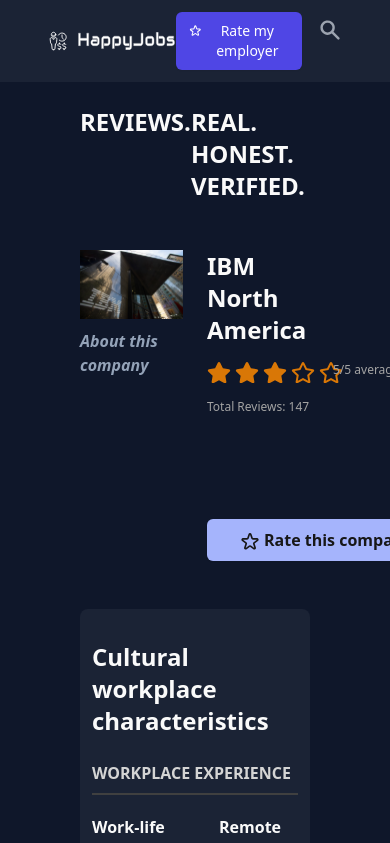
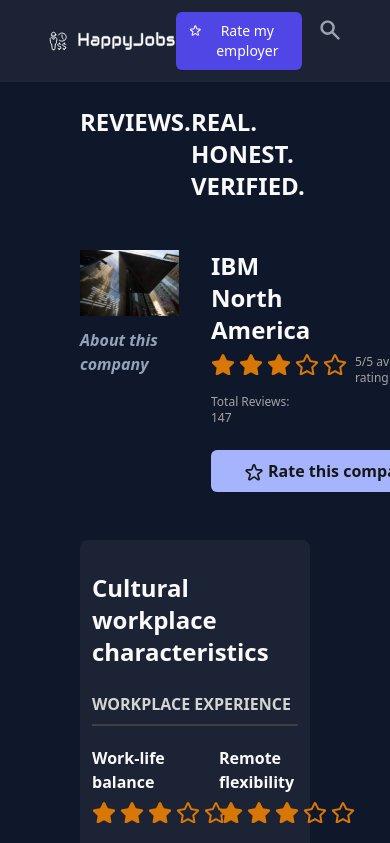
Before and after one commit to deisecj/peak-ui, a React (Create React App) app: page /companies/1 in a window 390 px wide. Shown: the top 843 px of the page. Built offline with nearby package versions, Linux system fonts and the light colour scheme.

Commit message:
adjustments on the tablet version

```diff
--- a/src/components/layout.css
+++ b/src/components/layout.css
@@ -7,11 +7,19 @@
 }
 
 .subpage-header {
-  @apply xl:mx-40 mx-12 py-3;
+  @apply flex justify-between xl:mx-40 mx-12 py-3;
 }
 
 .subpage-logo {
   @apply w-32 xl:w-44;
+}
+
+.subpage-rate-search-section {
+  @apply flex gap-4 xl:gap-10;
+}
+
+.subpage-rate-button {
+  @apply inline-flex justify-self-center px-4 py-2 border border-transparent shadow-sm text-sm font-medium rounded-md text-white bg-indigo-600 hover:bg-indigo-700 focus:outline-none focus:ring-2 focus:ring-offset-2 focus:ring-indigo-500;
 }
 
 .subpage-search-select {
@@ -19,7 +27,7 @@
 }
 
 .subpage-title {
-  @apply mx-20 xl:mx-64 mt-6 xl:mt-14 mb-12 xl:mb-20 text-2xl xl:text-5xl text-neutral-50 font-bold;
+  @apply flex justify-between mx-20 xl:mx-64 mt-6 xl:mt-14 mb-12 xl:mb-20 text-2xl xl:text-5xl text-neutral-50 font-bold;
 }
 
 .subpage-menu-section {
--- a/src/components/layout.js
+++ b/src/components/layout.js
@@ -2,21 +2,28 @@
 import Footer from './footer';
 import { StarIcon } from '@heroicons/react/outline';
 import SearchSelect from './searchSelect';
+import { useNavigate } from "react-router-dom";
 
 const Layout = ({ children }) => {
+  const navigate = useNavigate();
+
+  const handleRateMyEmployer = () => {
+    navigate('/companies/');
+  }
+
   return (
     <div>
       <div className="subpage-bg-header">
         <div className="subpage-container">
-          <div className="subpage-header flex justify-between">
+          <div className="subpage-header">
             <img
               className="subpage-logo"
               src="/images/happy-jobs-logo.svg"
               alt=""
             />
-            <div className="flex gap-4 xl:gap-10">
+            <div className="subpage-rate-search-section">
               <div>
-                <button type="button" className="inline-flex justify-self-center px-4 py-2 border border-transparent shadow-sm text-sm font-medium rounded-md text-white bg-indigo-600 hover:bg-indigo-700 focus:outline-none focus:ring-2 focus:ring-offset-2 focus:ring-indigo-500">
+                <button onClick={handleRateMyEmployer} type="button" className="subpage-rate-button">
                   <StarIcon className="-ml-1 mr-2 h-5 w-5 bg-200" aria-hidden="true" />
                   Rate my employer
                 </button>
@@ -29,7 +36,7 @@
         </div>
       </div>
       <div className="subpage-container">
-        <div className="subpage-title flex justify-between">
+        <div className="subpage-title">
           <div>
             <h1>REVIEWS.</h1>
           </div>
--- a/src/pages/Company.css
+++ b/src/pages/Company.css
@@ -3,20 +3,20 @@
 }
 
 .company-card {
-  @apply justify-start mr-3 xl:mr-0;
+  @apply justify-start mr-4 xl:mr-0;
 }
 
 .company-image {
-  @apply w-96;
+  @apply w-52 xl:w-96;
 }
 
 .link-about-company {
   color: #94A3B8;
-  @apply italic font-semibold my-2.5;
+  @apply italic font-semibold my-3 xl:my-2.5;
 }
 
 .company-information-container {
-  @apply justify-end ml-3 xl:ml-24 xl:max-w-sm;
+  @apply justify-end ml-4 xl:ml-24 xl:max-w-sm;
 }
 
 .company-name-section {
@@ -24,23 +24,23 @@
 }
 
 .company-rating {
-  @apply grid grid-cols-2 justify-between mt-4 w-60 xl:w-72;
+  @apply grid grid-cols-2 justify-between mt-2 xl:mt-4 w-60 xl:w-72;
 }
 
 .company-rating-text {
-  @apply ml-1.5 text-neutral-400 text-xs xl:text-sm;
+  @apply ml-6 xl:ml-1.5 text-neutral-400 text-xs xl:text-sm;
 }
 
 .company-review-total {
-  @apply text-neutral-400 text-xs xl:text-sm mt-4 mb-24;
+  @apply text-neutral-400 text-xs xl:text-sm mt-2 xl:mt-4 mb-6 xl:mb-24;
 }
 
 .rate-this-company-button {
-  @apply w-60 mt-2 px-4 py-2 inline-flex justify-self-center border border-transparent shadow-sm rounded-md text-base font-semibold text-neutral-900 bg-indigo-300 hover:bg-indigo-300 focus:outline-none focus:ring-2 focus:ring-offset-2 focus:ring-indigo-300;
+  @apply w-60 xl:mt-2 px-4 py-2 inline-flex justify-self-center border border-transparent shadow-sm rounded-md text-base font-semibold text-neutral-900 bg-indigo-300 hover:bg-indigo-400 focus:outline-none focus:ring-2 focus:ring-offset-2 focus:ring-indigo-200;
 }
 
 .icon-button-rate-company {
-  @apply ml-4 mr-1 h-5 w-5 mt-1 bg-indigo-300;
+  @apply ml-4 mr-1 h-5 w-5 mt-1;
 }
 
 .cultural-characteristics-container {
```
